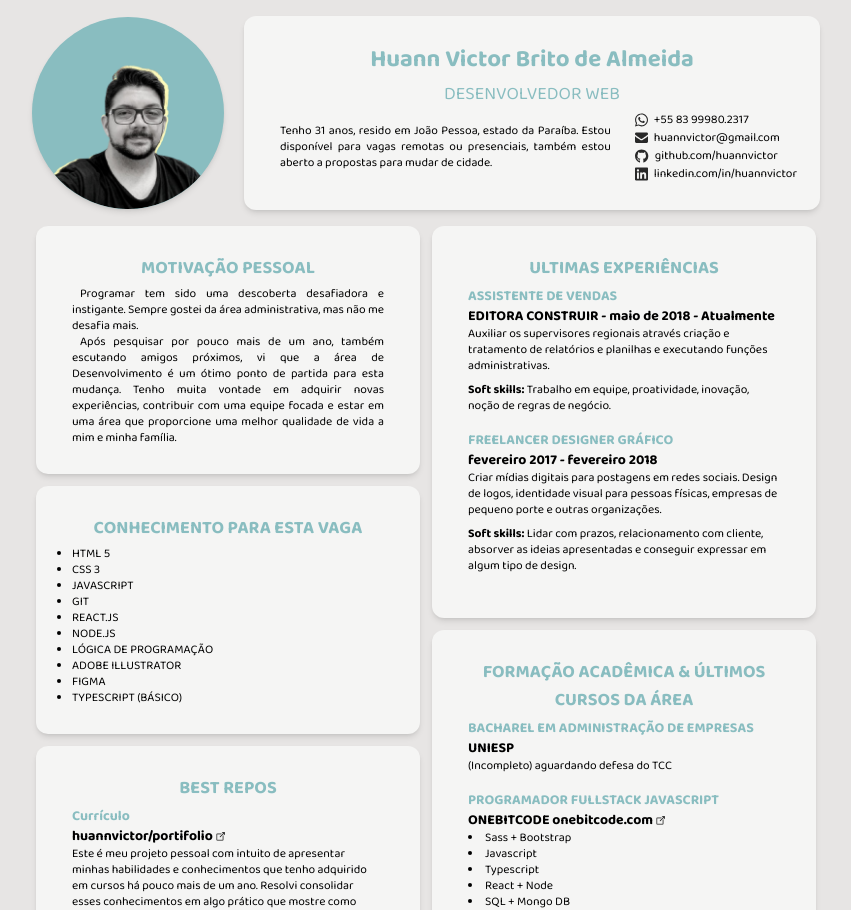
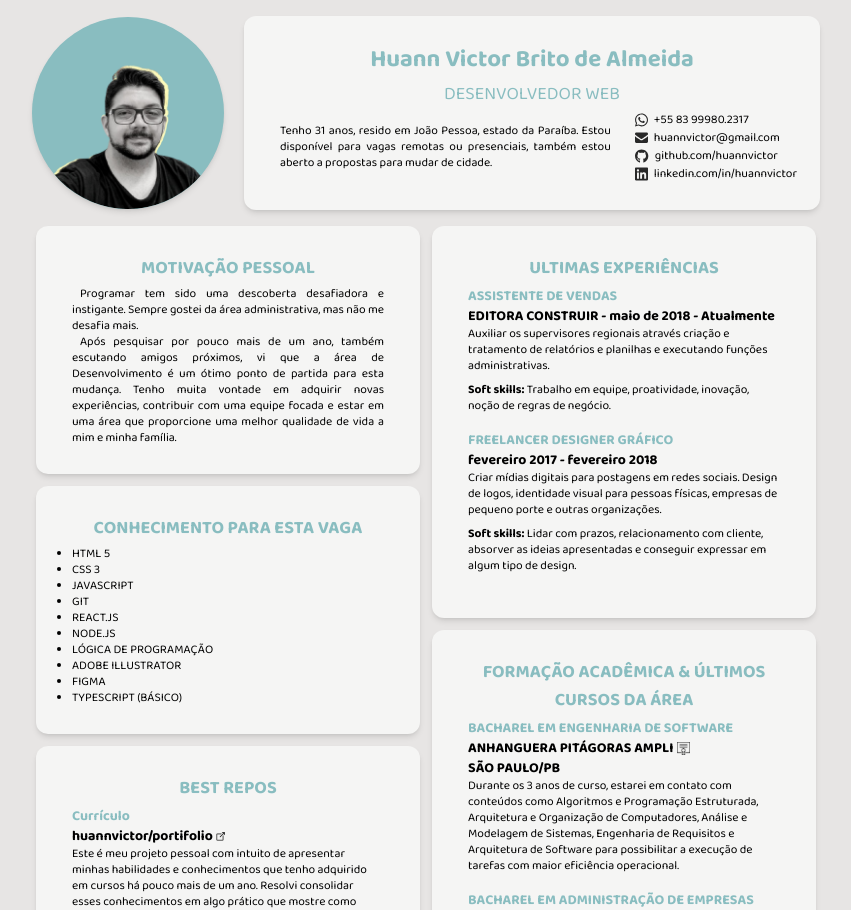
Before and after one commit to huannvictor/curriculo, a React (Create React App) app: page / in a window 1280 px wide. Shown: the top 910 px of the page, without its empty margins (214-1065 px from the left). Built offline with nearby package versions, Linux system fonts and the light colour scheme.

Commit message:
add mais 1 instituição com links para certificado

```diff
--- a/src/components/Studies/content.js
+++ b/src/components/Studies/content.js
@@ -6,19 +6,27 @@
 // }
 
 export const studies = {
+  softwareEngineer:{
+    title:"BACHAREL EM ENGENHARIA DE SOFTWARE",
+    entity:"ANHANGUERA PITÁGORAS AMPLI",
+    place:"SÃO PAULO/PB",
+    isVirtual: false,
+    link:"https://github.com/huannvictor/portifolio/blob/main/src/assets/DECLARA%C3%87%C3%83O%20HUANN.pdf",
+    subject:"Durante os 3 anos de curso, estarei em contato com conteúdos como Algoritmos e Programação Estruturada, Arquitetura e Organização de Computadores, Análise e Modelagem de Sistemas, Engenharia de Requisitos e Arquitetura de Software para possibilitar a execução de tarefas com maior eficiência operacional."
+  },
   managementBachelor:{
     title:"BACHAREL EM ADMINISTRAÇÃO DE EMPRESAS",
     entity:"UNIESP",
     place:"CABEDELO/PB",
-    hasLink: false,
-    link:"",
-    subject:"(Incompleto) aguardando defesa do TCC"
+    isVirtual: false,
+    link:"https://github.com/huannvictor/portifolio/blob/main/src/assets/UNIESP.pdf",
+    subject:"(Incompleto) aguardando defesa do TCC. \nFormação voltada para o mercado, desenvolvendo habilidades como visão de negócios, técnicas e comportamento de liderança, gerir os mais variados recursos de uma empresa como financeiro, humano e material."
   },
   fullstackJavascriptDeveloper:{
     title:"PROGRAMADOR FULLSTACK JAVASCRIPT",
     entity:"ONEBITCODE",
     place:"onebitcode.com",
-    hasLink: true,
+    isVirtual: true,
     link:"https://programador.onebitcode.com",
     subject:[
       "Sass + Bootstrap",
@@ -32,7 +40,7 @@ export const studies = {
   discoverRocketseat:{
     title:"TRILHA DISCOVER ROCETSEAT",
     entity:"ROCKETSEAT",
-    hasLink: true,
+    isVirtual: true,
     place:"rocketseat.com",
     link:"https://www.rocketseat.com.br/discover",
     subject:[
@@ -51,7 +59,7 @@ export const studies = {
     title:"LEARN REACT",
     entity:"SCRIMBA",
     place:"scrimba.com",
-    hasLink: true,
+    isVirtual: true,
     link:"https://scrimba.com/learn/learnreact",
     subject:[
       "ES6 classes",
--- a/src/components/Studies/index.jsx
+++ b/src/components/Studies/index.jsx
@@ -1,5 +1,6 @@
 import { studies } from "./content"
 import iconLink from "../../assets/externalLink.svg"
+import certificateIcon from "../../assets/certificate.svg"
 
 export function Studies() {
   return(
@@ -12,18 +13,22 @@ export function Studies() {
               <div key={key} className="text-sm flex flex-col mb-2">
                 <h2 className="text-brand-500 font-bold">{content.title}</h2>
                 <div className="studyContainer">
-                  <strong className="">
-                    {content.entity}
-                    <span className="hover:underline hover:underline-offset-4 hover:decoration-brand-500">
-                      {
-                        content.hasLink
-                          ? <>
-                              <a href={content.link} rel="noreferrer" target="_blank"> {content.place} </a>
-                              <img className="inline w-[9px]" src={iconLink} alt="ícone de link externo" />
-                            </>
-                          : null
-                      }
-                    </span>
+                  <strong >
+                    {
+                      content.isVirtual
+                        ? <span>
+                            {content.entity}
+                            <a className="hover:underline hover:underline-offset-4 hover:decoration-brand-500" href={content.link} rel="noreferrer" target="_blank"> {content.place} </a>
+                            <img className="inline w-[9px]" src={iconLink} alt="ícone de link externo" />
+                          </span>
+                        : <span>
+                            {content.entity}
+                            <a href={content.link} rel="noreferrer" target="_blank" className="hover:underline hover:bg-brand-300 rounded-md inline hover:underline-offset-4 hover:decoration-brand-500" >
+                              <img className="inline px-1" src={certificateIcon} alt="ícone de certificado" />
+                            </a>
+                            <p>{content.place}</p>
+                          </span>
+                    }
                   </strong>
                   <div className="text-xs mb-2">
                   {
```
Also changed, not shown: src/assets/certificate.svg (added).
